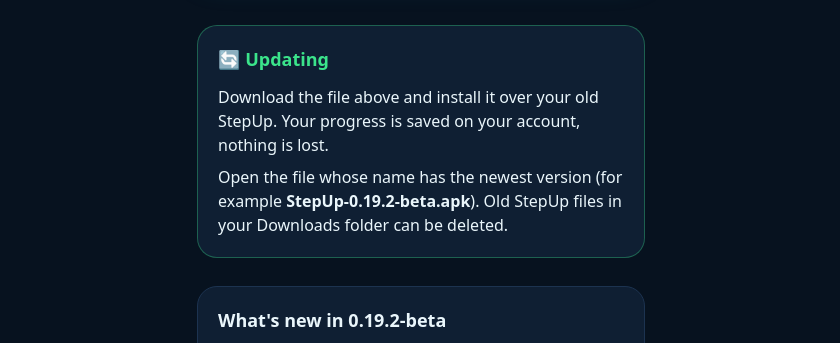
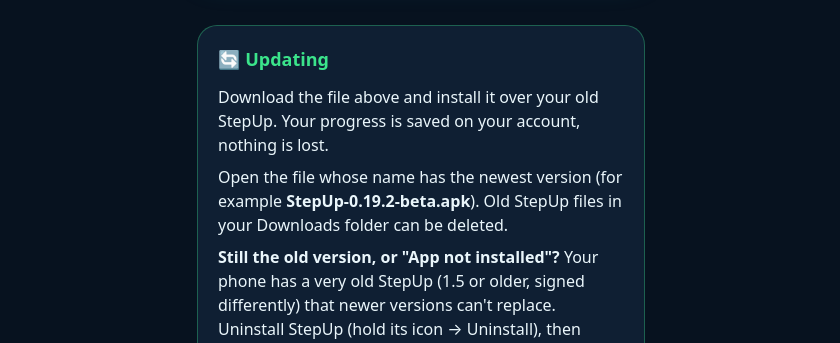
Before and after one commit to speedtestyrv/stepup, a plain HTML site: page index.html in a window 1280 px wide. Shown: the part 422-765 px from the top of the page, without its empty margins (219-1059 px from the left). Drawn offline with Linux system fonts and the light colour scheme.

Commit message:
StepUp 0.19.2-beta

```diff
--- a/index.html
+++ b/index.html
@@ -63,6 +63,7 @@
     <h2>🔄 Updating</h2>
     <p style="margin:0">Download the file above and install it over your old StepUp. Your progress is saved on your account, nothing is lost.</p>
     <p style="margin:8px 0 0">Open the file whose name has the newest version (for example <b>StepUp-0.19.2-beta.apk</b>). Old StepUp files in your Downloads folder can be deleted.</p>
+    <p style="margin:8px 0 0"><b>Still the old version, or "App not installed"?</b> Your phone has a very old StepUp (1.5 or older, signed differently) that newer versions can't replace. Uninstall StepUp (hold its icon → Uninstall), then install the file again and sign in: your progress is saved on your account.</p>
   </section>
 
   <section id="notes-box" hidden>
```
